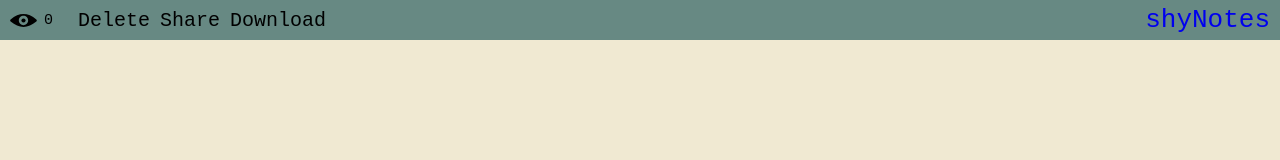
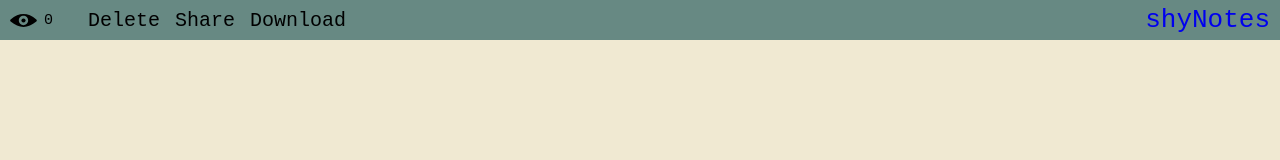
Before and after one commit to Jphn/shynotes-reactjs, a React (Vite) app: page /1 in a window 1280 px wide. Shown: the top 160 px of the page. Built offline with nearby package versions, Linux system fonts and the light colour scheme; a web font is replaced by a local one.

Commit message:
style(layouts/NoteNavbar): change gaps

```diff
--- a/src/layouts/NoteNavbar/style.ts
+++ b/src/layouts/NoteNavbar/style.ts
@@ -19,12 +19,12 @@ export const Nav = styled('nav', {
 	display: 'flex',
 	alignItems: 'center',
 	justifyContent: 'center',
-	gap: '1rem',
+	gap: '1.5rem',
 });
 
 export const Container = styled('div', {
 	display: 'flex',
-	gap: '2.5rem',
+	gap: '3.5rem',
 	justifyContent: 'center',
 	alignItems: 'center',
 
```
